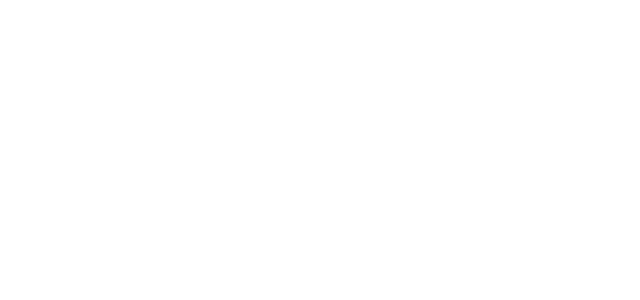
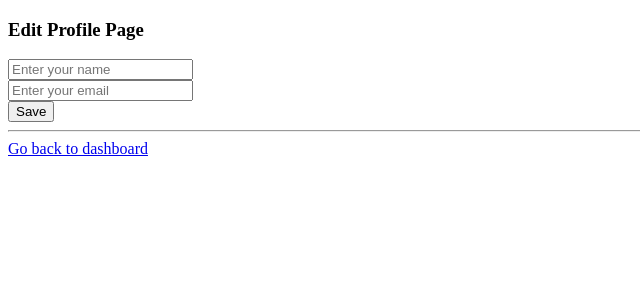
Before and after one commit to kishor-shinde-96/anguler-21-2026, an Angular app: page /profile in a window 1280 px wide. Before the commit this address led to /. Shown: the top 300 px of the page, without its empty margins (0-640 px from the left). Built offline with nearby package versions, Linux system fonts and the light colour scheme.

Commit message:
can deactivate route

```diff
--- a/src/app/app.routes.ts
+++ b/src/app/app.routes.ts
@@ -2,6 +2,8 @@
 import { Login } from './login/login';
 import { Dashboard } from './dashboard/dashboard';
 import { authGuard } from './auth-guard';
+import { Profile } from './profile/profile';
+import { canDeactivateGuard } from './can-deactivate-guard';
 
 export const routes: Routes = [
 
@@ -10,5 +12,8 @@
         path: 'dashboard', component: Dashboard,
         canActivate: [authGuard]
     },
+    { path: 'profile', component: Profile,
+        canDeactivate: [canDeactivateGuard]
+     },
     { path: '', redirectTo: '/login', pathMatch: 'full' },
 ];
--- /dev/null
+++ b/src/app/can-deactivate-guard.ts
@@ -0,0 +1,9 @@
+import { CanDeactivateFn } from '@angular/router';
+
+export interface CanComponentDeactivater {
+  canDeactivate: () => boolean;
+}
+
+export const canDeactivateGuard: CanDeactivateFn<CanComponentDeactivater> = (component) => {
+  return component.canDeactivate();
+};
--- /dev/null
+++ b/src/app/profile/profile.html
@@ -0,0 +1,10 @@
+<h3> Edit Profile Page</h3>
+<input type="text" placeholder="Enter your name">
+<br>
+<input type="text" placeholder="Enter your email">
+<br>
+<button>Save</button>
+
+<hr>
+
+<a routerLink="/dashboard">Go back to dashboard</a>
--- /dev/null
+++ b/src/app/profile/profile.ts
@@ -0,0 +1,15 @@
+import { Component } from '@angular/core';
+import { RouterLink } from '@angular/router';
+
+@Component({
+  imports: [RouterLink],
+  selector: 'app-profile',
+  styleUrl: './profile.css',
+  templateUrl: './profile.html',
+})
+export class Profile {
+  canDeactivate(){
+    return confirm("Do you want to leave this page")
+  }
+
+}
```
Also changed, not shown: src/app/profile/profile.css (added), 2 other files (tests, documents, lock files or other folders).
